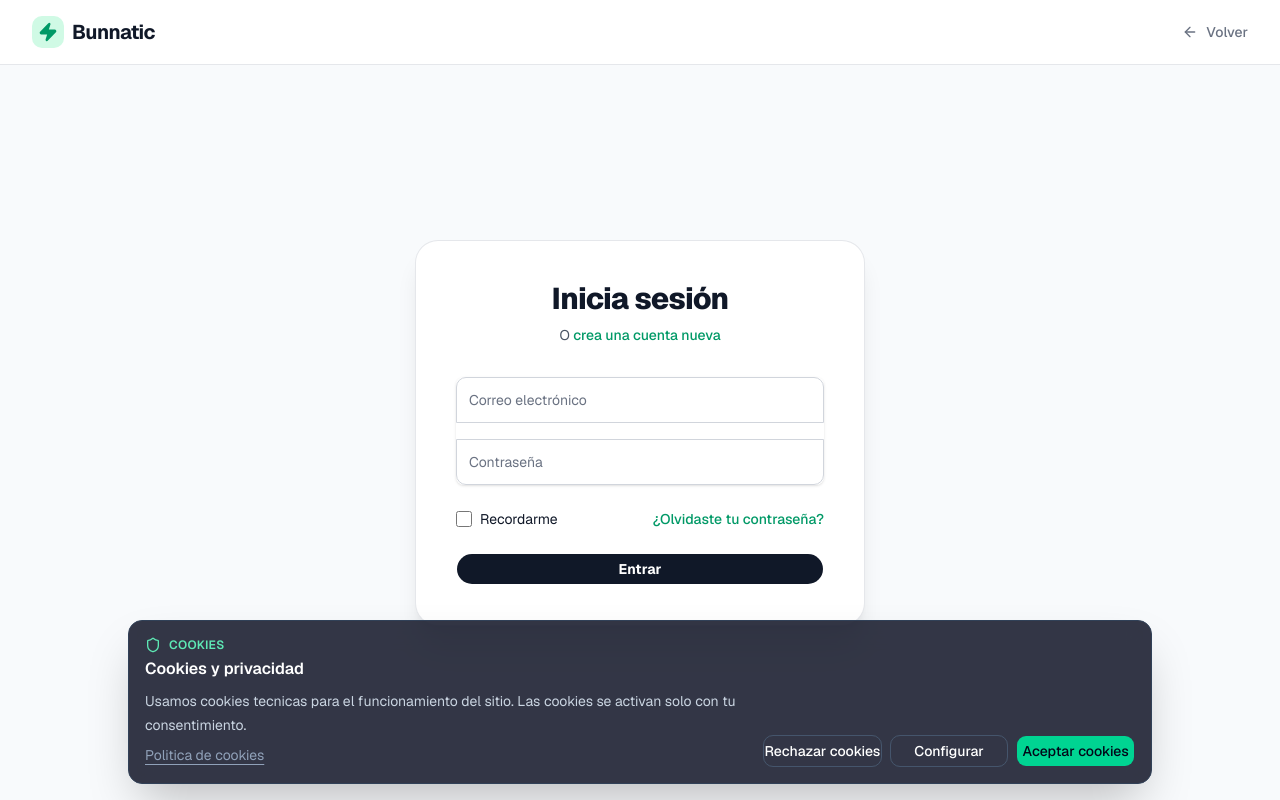
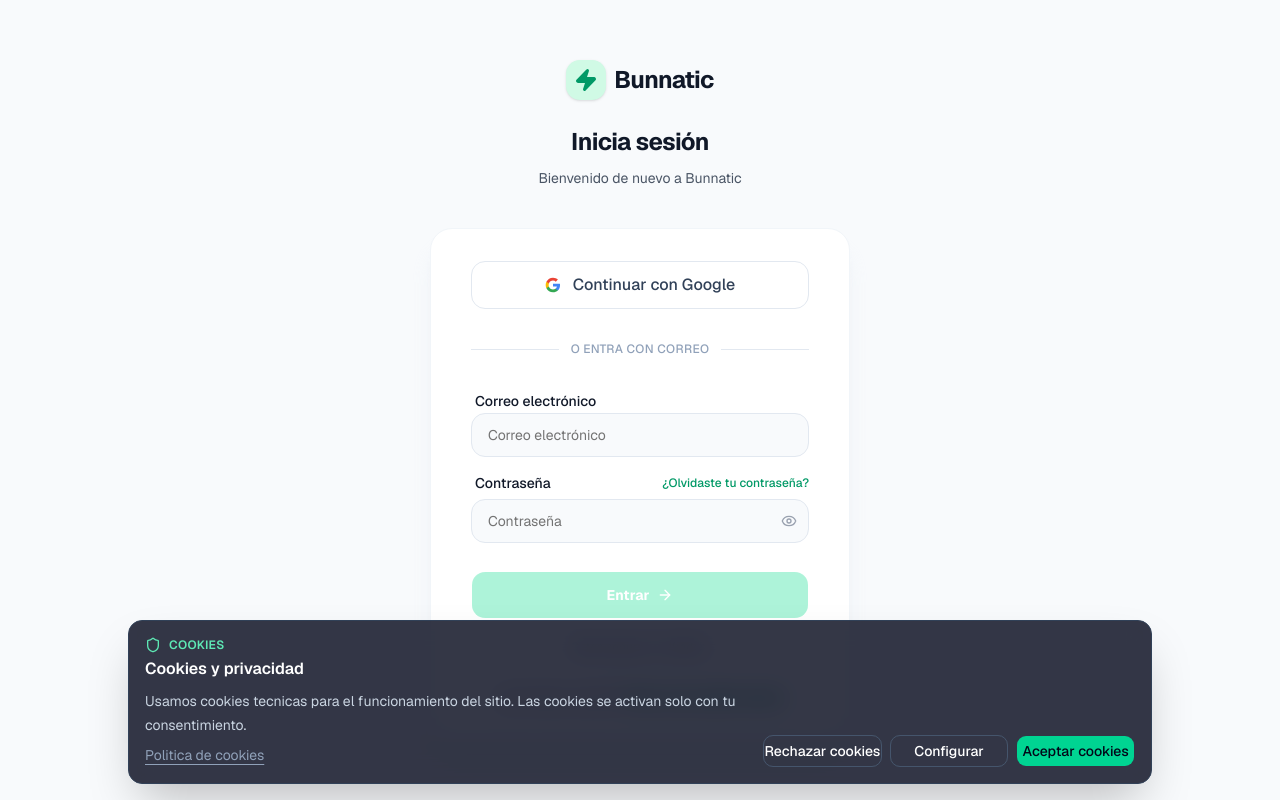
Before and after one commit to roberthgnz/bunnatic.com, a Next.js app: page /es/signin in a window 1280 px wide. Built offline with nearby package versions, Linux system fonts and the light colour scheme; no server answers.

Commit message:
feat(validation): add signin schema with customizable messages
Implement Zod-based validation schema for signin forms that accepts
custom validation messages for better internationalization support.
The schema validates email format and password presence.

```diff
--- a/app/[locale]/signin/page.tsx
+++ b/app/[locale]/signin/page.tsx
@@ -1,49 +1,95 @@
 "use client";
 
+import { zodResolver } from "@hookform/resolvers/zod";
 import Link from "next/link";
-import { Zap, ArrowLeft } from "lucide-react";
+import { ArrowRight, Eye, EyeOff, Zap } from "lucide-react";
+import { useLanguage } from "@/components/LanguageProvider";
+import { useRouter, useSearchParams } from "next/navigation";
+import { Suspense, useMemo, useState } from "react";
+import { useForm } from "react-hook-form";
 import { Button } from "@/components/ui/button";
-import { useLanguage } from "@/components/LanguageProvider";
+import { Input } from "@/components/ui/input";
+import { createSigninSchema, type SigninFormValues } from "@/lib/validations/signin";
+import { cn } from "@/lib/utils";
 import { login } from "@/lib/supabase/actions";
 import { toast } from "sonner";
-import { useRouter, useSearchParams, usePathname } from "next/navigation";
-import { Suspense, useMemo, useState } from "react";
+import { createClient } from "@/lib/supabase/client";
+import { routing } from "@/i18n/routing";
+
+const GoogleLogo = () => (
+  <svg viewBox="0 0 24 24" className="h-5 w-5" aria-hidden="true">
+    <path
+      d="M22.56 12.25c0-.78-.07-1.53-.2-2.25H12v4.26h5.92c-.26 1.37-1.04 2.53-2.21 3.31v2.77h3.57c2.08-1.92 3.28-4.74 3.28-8.09z"
+      fill="#4285F4"
+    />
+    <path
+      d="M12 23c2.97 0 5.46-.98 7.28-2.66l-3.57-2.77c-.98.66-2.23 1.06-3.71 1.06-2.86 0-5.29-1.93-6.16-4.53H2.18v2.84C3.99 20.53 7.7 23 12 23z"
+      fill="#34A853"
+    />
+    <path
+      d="M5.84 14.09c-.22-.66-.35-1.36-.35-2.09s.13-1.43.35-2.09V7.07H2.18C1.43 8.55 1 10.22 1 12s.43 3.45 1.18 4.93l2.85-2.22.81-.62z"
+      fill="#FBBC05"
+    />
+    <path
+      d="M12 5.38c1.62 0 3.06.56 4.21 1.64l3.15-3.15C17.45 2.09 14.97 1 12 1 7.7 1 3.99 3.47 2.18 7.07l3.66 2.84c.87-2.6 3.3-4.53 6.16-4.53z"
+      fill="#EA4335"
+    />
+  </svg>
+);
 
 const signInContent = {
   es: {
     navbar: {
       logo: "Bunnatic",
     },
-    crear: {
-      back: "Volver",
-    },
     signin: {
       title: "Inicia sesión",
-      newAccountText: "crea una cuenta nueva",
-      or: "O",
+      subtitle: "Bienvenido de nuevo a Bunnatic",
+      newAccountText: "Crear una cuenta nueva",
+      or: "¿No tienes cuenta?",
       emailLabel: "Correo electrónico",
       passwordLabel: "Contraseña",
+      showPassword: "Mostrar contraseña",
+      hidePassword: "Ocultar contraseña",
       rememberMe: "Recordarme",
       forgotPassword: "¿Olvidaste tu contraseña?",
       loginButton: "Entrar",
+      loginButtonLoading: "Entrando...",
+      socialGoogle: "Continuar con Google",
+      orDivider: "O entra con correo",
+      securityNote: "Datos seguros y cifrados.",
+      validation: {
+        emailRequired: "El correo es requerido",
+        emailInvalid: "Correo electrónico inválido",
+        passwordRequired: "La contraseña es requerida",
+      },
     },
   },
   ca: {
     navbar: {
       logo: "Bunnatic",
     },
-    crear: {
-      back: "Tornar",
-    },
     signin: {
       title: "Inicia sessió",
-      newAccountText: "crea un compte nou",
-      or: "O",
+      subtitle: "Benvingut de nou a Bunnatic",
+      newAccountText: "Crear un compte nou",
+      or: "No tens compte?",
       emailLabel: "Correu electrònic",
       passwordLabel: "Contrasenya",
+      showPassword: "Mostra la contrasenya",
+      hidePassword: "Amaga la contrasenya",
       rememberMe: "Recorda'm",
       forgotPassword: "Has oblidat la teva contrasenya?",
       loginButton: "Entrar",
+      loginButtonLoading: "Entrant...",
+      socialGoogle: "Continua amb Google",
+      orDivider: "O entra amb correu",
+      securityNote: "Dades segures i xifrades.",
+      validation: {
+        emailRequired: "El correu és requerit",
+        emailInvalid: "Correu electrònic invàlid",
+        passwordRequired: "La contrasenya és requerida",
+      },
     },
   },
 } as const;
@@ -61,13 +107,11 @@ function SignInContent() {
   const t = signInContent[language];
   const router = useRouter();
   const searchParams = useSearchParams();
-  const pathname = usePathname();
-  const [loading, setLoading] = useState(false);
+  const [showPassword, setShowPassword] = useState(false);
 
   const localePrefix = useMemo(() => {
-    const locale = pathname.split("/")[1];
-    return locale ? `/${locale}` : "";
-  }, [pathname]);
+    return language === routing.defaultLocale ? "" : `/${language}`;
+  }, [language]);
   const homeHref = localePrefix || "/";
 
   const flow = useMemo(() => {
@@ -78,10 +122,10 @@ function SignInContent() {
       searchParams.get("to") ??
       "/dashboard";
 
-    return redirectRaw.startsWith(`/${pathname.split("/")[1]}/`)
+    return redirectRaw.startsWith(`/${language}/`)
       ? redirectRaw
       : `${localePrefix}${redirectRaw}`;
-  }, [localePrefix, pathname, searchParams]);
+  }, [localePrefix, language, searchParams]);
 
   const signupHref = useMemo(() => {
     const params = new URLSearchParams(searchParams.toString());
@@ -89,107 +133,184 @@ function SignInContent() {
     return `${localePrefix}/signup${qs ? `?${qs}` : ""}`;
   }, [localePrefix, searchParams]);
 
-  async function handleSubmit(event: React.FormEvent<HTMLFormElement>) {
-    event.preventDefault();
-    setLoading(true);
+  const schema = useMemo(() => createSigninSchema(t.signin.validation), [t.signin.validation]);
 
-    const formData = new FormData(event.currentTarget);
+  const {
+    register,
+    handleSubmit,
+    formState: { errors, isValid, isSubmitting },
+  } = useForm<SigninFormValues>({
+    resolver: zodResolver(schema),
+    mode: "onChange",
+    defaultValues: {
+      email: "",
+      password: "",
+    },
+  });
+
+  async function onSubmit(data: SigninFormValues) {
+    const formData = new FormData();
+    formData.append("email", data.email);
+    formData.append("password", data.password);
+
     const result = await login(formData);
 
     if (result?.error) {
       toast.error(result.error);
-      setLoading(false);
     } else {
       router.push(flow);
     }
   }
 
+  const handleSocialLogin = async () => {
+    const supabase = createClient();
+    const { error } = await supabase.auth.signInWithOAuth({
+      provider: "google",
+      options: {
+        redirectTo: `${window.location.origin}/api/auth/callback?next=${encodeURIComponent(flow)}`,
+      },
+    });
+
+    if (error) {
+      toast.error(error.message);
+    }
+  };
+
   return (
-    <main className="min-h-screen bg-slate-50 font-sans text-gray-900 flex flex-col">
-      <nav className="border-b border-gray-200 bg-white">
-        <div className="mx-auto flex h-16 max-w-7xl items-center justify-between px-4 sm:px-6 lg:px-8">
-          <Link href={homeHref} className="flex items-center gap-2">
-            <div className="flex h-8 w-8 items-center justify-center rounded-lg bg-emerald-100">
-              <Zap className="h-5 w-5 fill-emerald-600 text-emerald-600" />
+    <main className="min-h-screen bg-slate-50 font-sans text-gray-900 flex flex-col justify-center py-12 sm:px-6 lg:px-8">
+      <div className="sm:mx-auto sm:w-full sm:max-w-md">
+        <Link href={homeHref} className="flex items-center justify-center gap-2 mb-6">
+          <div className="flex h-10 w-10 items-center justify-center rounded-xl bg-emerald-100 shadow-sm">
+            <Zap className="h-6 w-6 fill-emerald-600 text-emerald-600" />
           </div>
-            <span className="text-xl font-bold tracking-tight text-gray-900">{t.navbar.logo}</span>
+          <span className="text-2xl font-bold tracking-tight text-gray-900">{t.navbar.logo}</span>
         </Link>
-          <Link href={homeHref} className="flex items-center gap-2 text-sm font-medium text-gray-500 hover:text-gray-900">
-            <ArrowLeft className="h-4 w-4" />
-            {t.crear.back}
-          </Link>
-        </div>
-      </nav>
 
-      <div className="flex-1 flex items-center justify-center px-4 py-12 sm:px-6 lg:px-8">
-        <div className="w-full max-w-md space-y-8 rounded-3xl bg-white p-8 sm:p-10 shadow-xl ring-1 ring-gray-200">
-          <div className="text-center">
-            <h2 className="text-3xl font-extrabold tracking-tight text-gray-900">
+        <h2 className="mt-2 text-center text-2xl font-bold leading-9 tracking-tight text-gray-900">
           {t.signin.title}
         </h2>
-            <p className="mt-2 text-sm text-gray-600">
-              {t.signin.or} <Link href={signupHref} className="font-medium text-emerald-600 hover:text-emerald-500">{t.signin.newAccountText}</Link>
+        <p className="mt-2 text-center text-sm text-gray-600 max-w-sm mx-auto">
+          {t.signin.subtitle}
         </p>
       </div>
-          <form className="mt-8 space-y-6" onSubmit={handleSubmit}>
-            <div className="space-y-4 rounded-md shadow-sm">
-              <div>
-                <label htmlFor="email-address" className="sr-only">{t.signin.emailLabel}</label>
-                <input
-                  id="email-address"
-                  name="email"
-                  type="email"
-                  autoComplete="email"
-                  required
-                  className="relative block w-full rounded-t-lg border border-gray-300 px-3 py-3 text-gray-900 placeholder-gray-500 focus:z-10 focus:border-emerald-500 focus:outline-none focus:ring-emerald-500 sm:text-sm"
-                  placeholder={t.signin.emailLabel}
-                />
+
+      <div className="mt-10 sm:mx-auto sm:w-full sm:max-w-[420px]">
+        <div className="bg-white px-6 py-8 shadow-xl shadow-slate-200/40 sm:rounded-3xl sm:px-10 border border-slate-100">
+
+          <div className="mb-8">
+            <Button
+              variant="outline"
+              type="button"
+              className="w-full h-12 gap-3 text-base font-medium text-slate-700 hover:bg-slate-50 border-slate-200 rounded-xl transition-all hover:border-slate-300"
+              onClick={handleSocialLogin}
+            >
+              <GoogleLogo />
+              {t.signin.socialGoogle}
+            </Button>
           </div>
-              <div>
-                <label htmlFor="password" className="sr-only">{t.signin.passwordLabel}</label>
-                <input
-                  id="password"
-                  name="password"
-                  type="password"
-                  autoComplete="current-password"
-                  required
-                  className="relative block w-full rounded-b-lg border border-gray-300 px-3 py-3 text-gray-900 placeholder-gray-500 focus:z-10 focus:border-emerald-500 focus:outline-none focus:ring-emerald-500 sm:text-sm"
-                  placeholder={t.signin.passwordLabel}
-                />
+
+          <div className="relative mb-8">
+            <div className="absolute inset-0 flex items-center" aria-hidden="true">
+              <div className="w-full border-t border-slate-200" />
+            </div>
+            <div className="relative flex justify-center text-xs uppercase">
+              <span className="bg-white px-3 text-slate-400 font-medium tracking-wide">
+                {t.signin.orDivider}
+              </span>
             </div>
           </div>
 
-            <div className="flex items-center justify-between">
-              <div className="flex items-center">
-                <input
-                  id="remember-me"
-                  name="remember-me"
-                  type="checkbox"
-                  className="h-4 w-4 rounded border-gray-300 text-emerald-600 focus:ring-emerald-500"
+          <form className="space-y-5" onSubmit={handleSubmit(onSubmit)} noValidate>
+            <div className="space-y-4">
+              <div className="space-y-1.5">
+                <label htmlFor="email" className="text-sm font-medium text-gray-900 ml-1">{t.signin.emailLabel}</label>
+                <Input
+                  id="email"
+                  type="email"
+                  autoComplete="email"
+                  {...register("email")}
+                  className={cn(
+                    "h-11 rounded-xl bg-slate-50 border-slate-200 px-4 transition-all focus:bg-white focus:ring-2 focus:ring-emerald-500/20",
+                    errors.email ? "border-rose-300 focus:border-rose-300 focus:ring-rose-500/20" : "focus:border-emerald-500"
+                  )}
+                  placeholder={t.signin.emailLabel}
+                  aria-invalid={Boolean(errors.email)}
                 />
-                <label htmlFor="remember-me" className="ml-2 block text-sm text-gray-900">
-                  {t.signin.rememberMe}
-                </label>
+                {errors.email ? <p className="text-xs font-medium text-rose-600 ml-1">{errors.email.message}</p> : null}
               </div>
 
-              <div className="text-sm">
-                <a href="#" className="font-medium text-emerald-600 hover:text-emerald-500">
+              <div className="space-y-1.5">
+                <div className="flex items-center justify-between">
+                  <label htmlFor="password" className="text-sm font-medium text-gray-900 ml-1">{t.signin.passwordLabel}</label>
+                  <a href="#" className="text-xs font-medium text-emerald-600 hover:text-emerald-500">
                     {t.signin.forgotPassword}
                   </a>
                 </div>
+                <div className="relative">
+                  <Input
+                    id="password"
+                    type={showPassword ? "text" : "password"}
+                    autoComplete="current-password"
+                    {...register("password")}
+                    className={cn(
+                      "h-11 rounded-xl bg-slate-50 border-slate-200 px-4 pr-11 transition-all focus:bg-white focus:ring-2 focus:ring-emerald-500/20",
+                      errors.password ? "border-rose-300 focus:border-rose-300 focus:ring-rose-500/20" : "focus:border-emerald-500"
+                    )}
+                    placeholder={t.signin.passwordLabel}
+                    aria-invalid={Boolean(errors.password)}
+                  />
+                  <Button
+                    type="button"
+                    variant="ghost"
+                    size="icon"
+                    onClick={() => setShowPassword((prev) => !prev)}
+                    className="absolute right-1 top-1/2 -translate-y-1/2 h-8 w-8 text-gray-400 hover:text-gray-600 hover:bg-transparent"
+                    aria-label={showPassword ? t.signin.hidePassword : t.signin.showPassword}
+                  >
+                    {showPassword ? <EyeOff className="h-4 w-4" /> : <Eye className="h-4 w-4" />}
+                  </Button>
+                </div>
+                {errors.password ? <p className="text-xs font-medium text-rose-600 ml-1">{errors.password.message}</p> : null}
+              </div>
             </div>
 
-            <div>
+            <div className="pt-2">
               <Button
                 variant="default"
                 type="submit"
-                disabled={loading}
-                className="group relative flex w-full justify-center rounded-full bg-gray-900 px-4 py-3 text-sm font-bold text-white hover:bg-gray-800 focus:outline-none focus:ring-2 focus:ring-gray-900 focus:ring-offset-2 transition-colors disabled:opacity-50"
+                disabled={!isValid || isSubmitting}
+                className={cn(
+                  "group relative flex w-full h-12 items-center justify-center gap-2 rounded-xl text-sm font-bold text-white transition-all shadow-lg shadow-emerald-500/20 hover:shadow-emerald-500/30 hover:-translate-y-0.5",
+                  !isValid || isSubmitting
+                    ? "cursor-not-allowed bg-emerald-300 shadow-none hover:translate-y-0"
+                    : "bg-emerald-500 hover:bg-emerald-400"
+                )}
               >
-                {loading ? "..." : t.signin.loginButton}
+                {isSubmitting ? (
+                  <div className="flex items-center gap-2">
+                    <div className="h-4 w-4 animate-spin rounded-full border-2 border-white/30 border-t-white" />
+                    {t.signin.loginButtonLoading}
+                  </div>
+                ) : (
+                  <>
+                    {t.signin.loginButton}
+                    <ArrowRight className="h-4 w-4 transition-transform group-hover:translate-x-1" />
+                  </>
+                )}
               </Button>
             </div>
+
+            <p className="text-center text-xs text-slate-500 mt-4">
+              {t.signin.securityNote}
+            </p>
           </form>
+
+          <p className="mt-8 text-center text-sm text-gray-500">
+            {t.signin.or}{" "}
+            <Link href={signupHref} className="font-semibold text-emerald-600 hover:text-emerald-500 hover:underline underline-offset-4">
+              {t.signin.newAccountText}
+            </Link>
+          </p>
         </div>
       </div>
     </main>
--- a/app/[locale]/signup/page.tsx
+++ b/app/[locale]/signup/page.tsx
@@ -16,6 +16,7 @@ import { toast } from "sonner";
 import { trackFunnelEvent } from "@/lib/funnelEvents";
 
 import { createClient } from "@/lib/supabase/client";
+import { routing } from "@/i18n/routing";
 
 const GoogleLogo = () => (
   <svg viewBox="0 0 24 24" className="h-5 w-5" aria-hidden="true">
@@ -148,9 +149,8 @@ function SignUpContent() {
   const [showPassword, setShowPassword] = useState(false);
 
   const localePrefix = useMemo(() => {
-    const locale = pathname.split("/")[1];
-    return locale ? `/${locale}` : "";
-  }, [pathname]);
+    return language === routing.defaultLocale ? "" : `/${language}`;
+  }, [language]);
   const homeHref = localePrefix || "/";
 
   const flow = useMemo(() => {
@@ -183,12 +183,12 @@ function SignUpContent() {
 
     const serialized = targetQuery.toString();
     const targetWithQuery = `${safeTargetPath}${serialized ? `?${serialized}` : ""}`;
-    const destination = targetWithQuery.startsWith(`/${pathname.split("/")[1]}/`)
+    const destination = targetWithQuery.startsWith(`/${language}/`)
       ? targetWithQuery
       : `${localePrefix}${targetWithQuery}`;
 
     return { destination, safeTargetPath, plan, source };
-  }, [localePrefix, pathname, searchParams]);
+  }, [localePrefix, language, searchParams]);
 
   const signinHref = useMemo(() => {
     const params = new URLSearchParams(searchParams.toString());
--- a/lib/supabase/server.ts
+++ b/lib/supabase/server.ts
@@ -17,10 +17,11 @@ export async function createClient() {
             cookiesToSet.forEach(({ name, value, options }) =>
               cookieStore.set(name, value, options)
             )
-          } catch {
+          } catch (error) {
             // The `setAll` method was called from a Server Component.
             // This can be ignored if you have middleware refreshing
             // user sessions.
+            console.error('Failed to set cookies in createServerClient:', error)
           }
         },
       },
--- /dev/null
+++ b/lib/validations/signin.ts
@@ -0,0 +1,22 @@
+import { z } from "zod";
+
+export type SigninValidationMessages = {
+  emailRequired: string;
+  emailInvalid: string;
+  passwordRequired: string;
+};
+
+export function createSigninSchema(messages: SigninValidationMessages) {
+  return z.object({
+    email: z
+      .string()
+      .trim()
+      .min(1, messages.emailRequired)
+      .email(messages.emailInvalid),
+    password: z
+      .string()
+      .min(1, messages.passwordRequired),
+  });
+}
+
+export type SigninFormValues = z.infer<ReturnType<typeof createSigninSchema>>;
```
Also changed, not shown: lib/supabase/middleware.ts (+12 -1 lines). Lines whose indentation alone changed are shown as unchanged.
